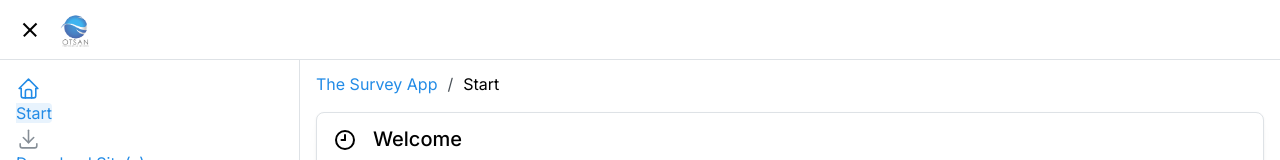
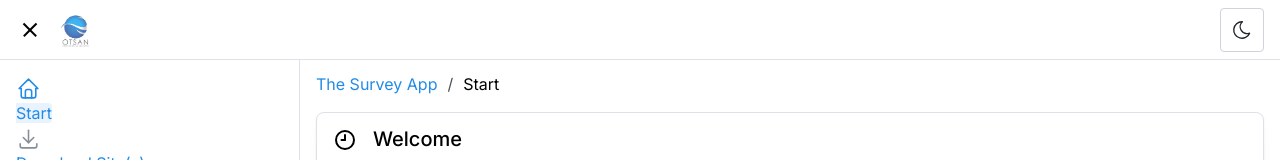
Before and after one commit to relvingonzalez/the-survey-app, a Next.js app: page /the-survey-app/start in a window 1280 px wide. Shown: the top 160 px of the page. Built offline with nearby package versions, Linux system fonts and the light colour scheme.

Commit message:
Added Dark mode toggle and moved header logic to a separate component

```diff
--- /dev/null
+++ b/src/components/DarkModeToggle/DarkModeToggle.module.css
@@ -0,0 +1,24 @@
+.icon {
+    width: rem(22px);
+    height: rem(22px);
+  }
+
+  .dark {
+    @mixin dark {
+      display: none;
+    }
+
+    @mixin light {
+      display: block;
+    }
+  }
+
+  .light {
+    @mixin light {
+      display: none;
+    }
+
+    @mixin dark {
+      display: block;
+    }
+}
--- /dev/null
+++ b/src/components/DarkModeToggle/DarkModeToggle.tsx
@@ -0,0 +1,21 @@
+import { ActionIcon, useMantineColorScheme, useComputedColorScheme } from '@mantine/core';
+import { IconSun, IconMoon } from '@tabler/icons-react';
+import cx from 'clsx';
+import classes from './DarkModeToggle.module.css';
+
+export default function DarkModeToggle() {
+  const { setColorScheme } = useMantineColorScheme();
+  const computedColorScheme = useComputedColorScheme('light', { getInitialValueInEffect: true });
+
+  return (
+    <ActionIcon
+      onClick={() => setColorScheme(computedColorScheme === 'light' ? 'dark' : 'light')}
+      variant="default"
+      size="xl"
+      aria-label="Toggle color scheme"
+    >
+      <IconSun className={cx(classes.icon, classes.light)} stroke={1.5} />
+      <IconMoon className={cx(classes.icon, classes.dark)} stroke={1.5} />
+    </ActionIcon>
+  );
+}
--- a/src/components/layout.tsx
+++ b/src/components/layout.tsx
@@ -15,6 +15,8 @@ import {
   } from '@tabler/icons-react';
 import { brandNav } from "@/lib/branding/constants";
 import NavFooter from "./navigation/footer";
+import DarkModeToggle from "./DarkModeToggle/DarkModeToggle";
+import NavHeader from "./navigation/header";
 
 export type WithNavLinkProps = {
     navLinks: NavLinks;
@@ -56,11 +58,7 @@ export default function Layout({
         padding="md"
         >
             <AppShell.Header>
-                <Group h="100%" px="md">
-                    <Burger opened={mobileOpened} onClick={toggleMobile} hiddenFrom="sm" size="sm" />
-                    <Burger opened={desktopOpened} onClick={toggleDesktop} visibleFrom="sm" size="sm" />
-                    <Image src="/logo_otsan.png" alt="OtsanLLC"  width={30} height={30}/>
-                </Group>
+                <NavHeader mobileOpened={mobileOpened} desktopOpened={desktopOpened} toggleMobile={toggleMobile} toggleDesktop={toggleDesktop}/>
             </AppShell.Header>
             <AppShell.Navbar p="md">
                 <Sidebar navLinks={navLinks} />
--- a/src/components/navigation/header.tsx
+++ b/src/components/navigation/header.tsx
@@ -0,0 +1,24 @@
+import { Burger, Flex, Group } from "@mantine/core";
+import DarkModeToggle from "../DarkModeToggle/DarkModeToggle";
+import Image from 'next/image'
+
+type NavHeaderProps = {
+    mobileOpened: boolean,
+    desktopOpened:boolean,
+    toggleMobile: () => void,
+    toggleDesktop: () => void;
+}
+
+export default function NavHeader({mobileOpened, desktopOpened, toggleMobile, toggleDesktop}: NavHeaderProps) {
+
+  return (
+    <Group h="100%" px="md">
+        <Burger opened={mobileOpened} onClick={toggleMobile} hiddenFrom="sm" size="sm" />
+        <Burger opened={desktopOpened} onClick={toggleDesktop} visibleFrom="sm" size="sm" />
+        <Image src="/logo_otsan.png" alt="OtsanLLC"  width={30} height={30}/>
+        <Flex className="flex-1" justify="right">
+            <DarkModeToggle />
+        </Flex>
+    </Group>
+  );
+}
```
